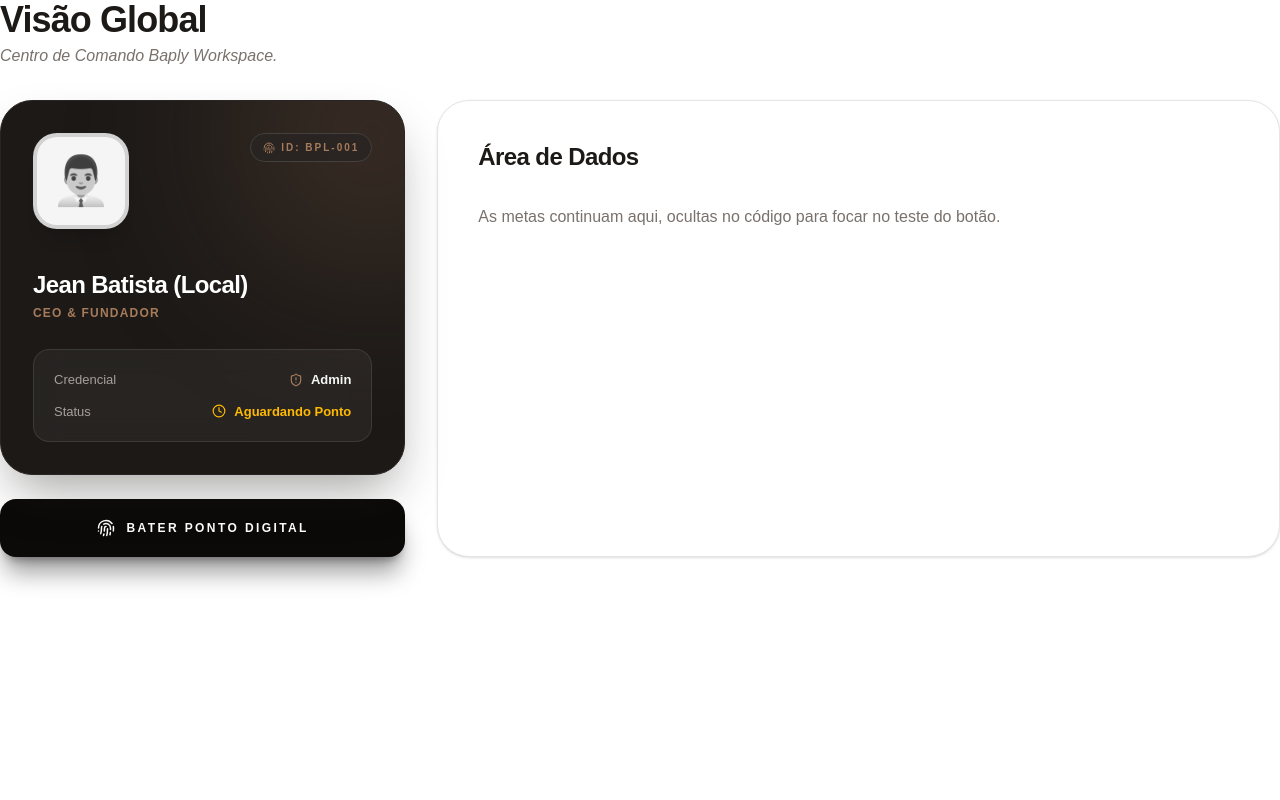
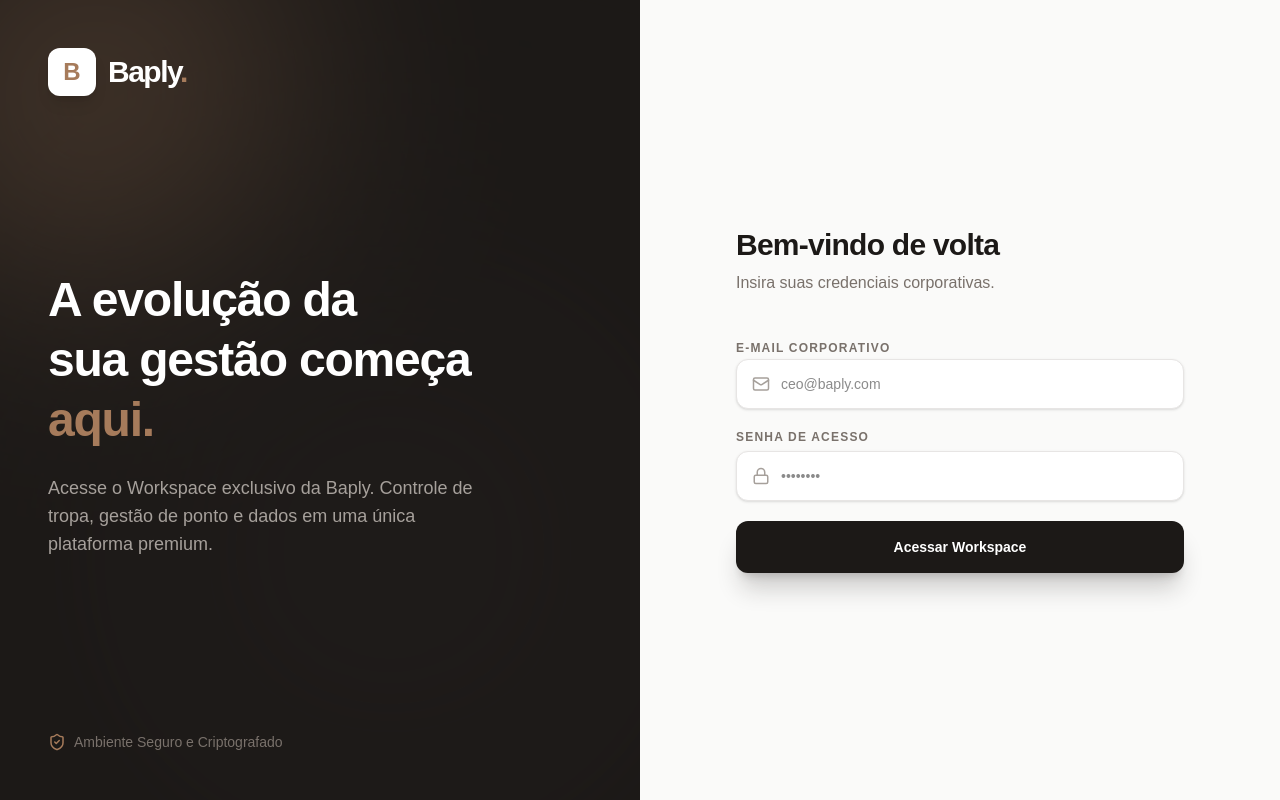
Before and after one commit to Baplyerp/GestoBap, a Next.js app in the folder gestobap-web/: page / in a window 1280 px wide. Built offline with nearby package versions, Linux system fonts and the light colour scheme; no server answers.

Commit message:
Restaurando o design premium Split Screen da tela de Login

```diff
--- a/gestobap-web/src/app/page.tsx
+++ b/gestobap-web/src/app/page.tsx
@@ -1,187 +1,135 @@
 "use client";
 
-import { useState, useEffect } from "react";
+import { useState } from "react";
 import { createClient } from "@/lib/supabase";
-import {
-  CheckCircle2,
-  Clock,
-  Target,
-  TrendingUp,
-  Fingerprint,
-  Users,
-  ShieldAlert,
-  LogOut,
-  Loader2
-} from "lucide-react";
+import { useRouter } from "next/navigation";
+import { Loader2, Lock, Mail, ShieldCheck } from "lucide-react";
 
-export default function DashboardPage() {
+export default function LoginPage() {
+  const [email, setEmail] = useState("");
+  const [senha, setSenha] = useState("");
+  const [loading, setLoading] = useState(false);
+  const [erro, setErro] = useState("");
+  const router = useRouter();
   const supabase = createClient();
 
-  const [loading, setLoading] = useState(true);
-  const [processandoPonto, setProcessandoPonto] = useState(false);
-  const [pontoBatido, setPontoBatido] = useState(false);
-  const [pontoId, setPontoId] = useState<string | null>(null);
+  const handleLogin = async (e: React.FormEvent) => {
+    e.preventDefault();
+    setLoading(true);
+    setErro("");
 
-  const [usuario, setUsuario] = useState({
-    nome: "Jean Batista (Local)",
-    cargo: "CEO & Fundador",
-    nivel: "Admin",
-    codigo: "ID: BPL-001"
+    const { error } = await supabase.auth.signInWithPassword({
+      email,
+      password: senha,
     });
 
-  // CARREGAMENTO: Verifica a sessão e o histórico
-  useEffect(() => {
-    async function carregarDados() {
-      const { data: { user }, error: authError } = await supabase.auth.getUser();
-
-      if (authError || !user) {
-        console.error("Usuário não está logado no Supabase!", authError);
-        // Não interrompe a tela, mas avisa no console
+    if (error) {
+      setErro("Credenciais inválidas. Tente novamente.");
+      setLoading(false);
     } else {
-        // Puxa o último ponto
-        const { data: historicoPonto, error: erroBusca } = await supabase
-          .from("registro_ponto")
-          .select("*")
-          .eq("user_id", user.id)
-          .order("hora_entrada", { ascending: false })
-          .limit(1);
-
-        if (historicoPonto && historicoPonto.length > 0) {
-          if (historicoPonto[0].hora_saida === null) {
-            setPontoBatido(true);
-            setPontoId(historicoPonto[0].id);
+      router.push("/dashboard");
     }
-        }
-      }
-      setLoading(false);
-    }
-    carregarDados();
-  }, []);
-
-  // AÇÃO DO BOTÃO: Com alertas na tela para investigarmos!
-  const handlePonto = async () => {
-    setProcessandoPonto(true);
-
-    // 1. Verifica se sabe quem é você
-    const { data: { user }, error: authError } = await supabase.auth.getUser();
-
-    if (authError || !user) {
-      alert("❌ ERRO DE SESSÃO: O sistema não detectou o seu login. Volte na tela inicial e faça login novamente com seu e-mail e senha!");
-      setProcessandoPonto(false);
-      return;
-    }
-
-    if (!pontoBatido) {
-      // ENTRADA
-      const { data, error } = await supabase.from("registro_ponto").insert([
-        { user_id: user.id }
-      ]).select();
-
-      if (error) {
-        alert(`❌ O BANCO RECUSOU A GRAVAÇÃO!\nMotivo: ${error.message}\nDetalhes: ${error.details}`);
-      } else {
-        alert("✅ PONTO GRAVADO NO SUPABASE COM SUCESSO!");
-        setPontoBatido(true);
-        if (data && data.length > 0) setPontoId(data[0].id);
-      }
-    } else if (pontoId) {
-      // SAÍDA
-      const horaAgora = new Date().toISOString();
-      const { error } = await supabase
-        .from("registro_ponto")
-        .update({ hora_saida: horaAgora, status: 'Turno Encerrado' })
-        .eq("id", pontoId);
-
-      if (error) {
-        alert(`❌ ERRO AO REGISTRAR SAÍDA: ${error.message}`);
-      } else {
-        alert("✅ SAÍDA REGISTRADA COM SUCESSO!");
-        setPontoBatido(false);
-        setPontoId(null);
-      }
-    }
-    setProcessandoPonto(false);
   };
 
-  if (loading) {
   return (
-      <div className="min-h-[60vh] flex flex-col items-center justify-center text-stone-400">
-        <Loader2 className="animate-spin mb-4" size={32} />
-        <p>Sincronizando Cérebro Baply...</p>
-      </div>
-    );
-  }
+    <div className="min-h-screen flex bg-stone-50 font-sans">
 
-  return (
-    <div className="animate-in fade-in duration-500">
-      {/* O resto da tela continua igualzinho, chique e elegante! */}
-      <div className="mb-8">
-        <h1 className="text-4xl font-black text-stone-900 tracking-tight">Visão Global</h1>
-        <p className="text-stone-500 font-medium mt-1 italic">Centro de Comando Baply Workspace.</p>
+      {/* LADO ESQUERDO: BRANDING DA BAPLY (A Tela Premium com as cores do Dash) */}
+      <div className="hidden lg:flex lg:w-1/2 bg-stone-900 p-12 flex-col justify-between relative overflow-hidden">
+        {/* Efeitos de Fundo Elegantes (Idênticos ao Cartão do Dashboard) */}
+        <div className="absolute top-0 left-0 w-full h-full overflow-hidden z-0 opacity-30">
+          <div className="absolute -top-24 -left-24 w-96 h-96 bg-[#A67B5B] rounded-full blur-[120px]"></div>
+          <div className="absolute bottom-0 right-0 w-[500px] h-[500px] bg-stone-800 rounded-full blur-[150px]"></div>
         </div>
 
-      <div className="grid grid-cols-1 xl:grid-cols-3 gap-8">
-        <div className="col-span-1 space-y-6">
-          <div className="bg-stone-900 rounded-[2rem] shadow-2xl shadow-stone-900/40 overflow-hidden relative border border-stone-800 group">
-            <div className="absolute -top-24 -right-24 w-64 h-64 bg-[#A67B5B] rounded-full blur-[100px] opacity-30 group-hover:opacity-50 transition-opacity duration-700"></div>
+        <div className="relative z-10 flex items-center gap-3">
+          <div className="w-12 h-12 rounded-xl bg-white flex items-center justify-center text-[#A67B5B] font-black text-2xl shadow-lg">
+            B
+          </div>
+          <span className="text-3xl font-black tracking-tighter text-white">
+            Baply<span className="text-[#A67B5B]">.</span>
+          </span>
+        </div>
 
-            <div className="p-8 relative z-10">
-              <div className="flex justify-between items-start mb-10">
-                <div className="w-24 h-24 rounded-3xl bg-stone-100 border-4 border-[#A67B5B]/30 shadow-xl flex items-center justify-center text-5xl overflow-hidden grayscale hover:grayscale-0 transition-all duration-500">
-                  👨‍💼
+        <div className="relative z-10">
+          <h1 className="text-5xl font-black text-white tracking-tight leading-tight mb-6">
+            A evolução da<br />
+            sua gestão começa<br />
+            <span className="text-[#A67B5B]">aqui.</span>
+          </h1>
+          <p className="text-stone-400 text-lg font-medium max-w-md">
+            Acesse o Workspace exclusivo da Baply. Controle de tropa, gestão de ponto e dados em uma única plataforma premium.
+          </p>
         </div>
-                <div className="text-right">
-                  <div className="inline-flex items-center gap-1.5 px-3 py-1.5 rounded-full bg-stone-800/80 border border-stone-700 text-[10px] font-black text-[#A67B5B] uppercase tracking-[0.2em] backdrop-blur-md">
-                    <Fingerprint size={12} /> {usuario.codigo}
-                  </div>
+
+        <div className="relative z-10 flex items-center gap-2 text-stone-500 text-sm font-medium">
+          <ShieldCheck size={18} className="text-[#A67B5B]" />
+          <span>Ambiente Seguro e Criptografado</span>
         </div>
       </div>
 
-              <div className="space-y-1">
-                <h2 className="text-2xl font-bold text-white tracking-tight">{usuario.nome}</h2>
-                <p className="text-[#A67B5B] font-bold text-xs uppercase tracking-widest pb-6">{usuario.cargo}</p>
+      {/* LADO DIREITO: FORMULÁRIO DE LOGIN */}
+      <div className="w-full lg:w-1/2 flex items-center justify-center p-8 sm:p-12 relative z-10 bg-stone-50">
+        <div className="w-full max-w-md animate-in fade-in slide-in-from-bottom-8 duration-700 delay-150">
 
-                <div className="space-y-3 p-5 rounded-2xl bg-white/5 border border-white/10 backdrop-blur-md">
-                  <div className="flex justify-between items-center text-[13px]">
-                    <span className="text-stone-400 font-medium">Credencial</span>
-                    <span className="font-bold text-stone-100 flex items-center gap-2">
-                      <ShieldAlert size={14} className="text-[#A67B5B]" /> {usuario.nivel}
-                    </span>
+          <div className="mb-10 text-center lg:text-left">
+            {/* Logo para versão Mobile */}
+            <div className="lg:hidden w-16 h-16 rounded-2xl bg-stone-900 flex items-center justify-center text-[#A67B5B] font-black text-3xl shadow-lg mx-auto mb-6">
+              B
             </div>
-                  <div className="flex justify-between items-center text-[13px]">
-                    <span className="text-stone-400 font-medium">Status</span>
-                    <span className={`font-bold flex items-center gap-2 ${pontoBatido ? 'text-emerald-400' : 'text-amber-400'}`}>
-                      {pontoBatido ? <CheckCircle2 size={14} /> : <Clock size={14} />}
-                      {pontoBatido ? "Em Operação" : "Aguardando Ponto"}
-                    </span>
+            <h2 className="text-3xl font-black text-stone-900 tracking-tight">Bem-vindo de volta</h2>
+            <p className="text-stone-500 font-medium mt-2">Insira suas credenciais corporativas.</p>
+          </div>
+
+          {erro && (
+            <div className="mb-6 p-4 bg-red-50 text-red-600 text-sm font-bold rounded-xl border border-red-100 flex items-center gap-2 animate-in slide-in-from-top-2">
+              <div className="w-1.5 h-full bg-red-600 rounded-full"></div>
+              {erro}
+            </div>
+          )}
+
+          <form onSubmit={handleLogin} className="space-y-5">
+            <div className="space-y-1.5">
+              <label className="text-xs font-bold text-stone-500 uppercase tracking-widest">E-mail Corporativo</label>
+              <div className="relative">
+                <Mail className="absolute left-4 top-1/2 -translate-y-1/2 text-stone-400" size={18} />
+                <input
+                  type="email"
+                  required
+                  value={email}
+                  onChange={(e) => setEmail(e.target.value)}
+                  className="w-full pl-11 pr-4 py-3.5 bg-white border border-stone-200 rounded-xl text-sm focus:outline-none focus:border-[#A67B5B] focus:ring-1 focus:ring-[#A67B5B] transition-all shadow-sm"
+                  placeholder="ceo@baply.com"
+                />
               </div>
             </div>
+
+            <div className="space-y-1.5">
+              <div className="flex justify-between items-center">
+                <label className="text-xs font-bold text-stone-500 uppercase tracking-widest">Senha de Acesso</label>
               </div>
+              <div className="relative">
+                <Lock className="absolute left-4 top-1/2 -translate-y-1/2 text-stone-400" size={18} />
+                <input
+                  type="password"
+                  required
+                  value={senha}
+                  onChange={(e) => setSenha(e.target.value)}
+                  className="w-full pl-11 pr-4 py-3.5 bg-white border border-stone-200 rounded-xl text-sm focus:outline-none focus:border-[#A67B5B] focus:ring-1 focus:ring-[#A67B5B] transition-all shadow-sm"
+                  placeholder="••••••••"
+                />
               </div>
             </div>
 
             <button
-            onClick={handlePonto}
-            disabled={processandoPonto}
-            className={`w-full py-5 px-6 rounded-2xl font-black text-xs uppercase tracking-[0.2em] flex items-center justify-center gap-3 transition-all duration-300 shadow-xl ${
-              processandoPonto ? "opacity-50 cursor-not-allowed" : ""
-            } ${
-              pontoBatido
-                ? "bg-stone-200 text-stone-500 shadow-stone-200/20 hover:bg-stone-300"
-                : "bg-stone-950 text-white shadow-stone-950/40 hover:bg-stone-800 hover:scale-[1.02] active:scale-95"
-            }`}
+              type="submit"
+              disabled={loading}
+              className="w-full py-4 mt-4 bg-stone-900 text-white rounded-xl font-bold text-sm hover:bg-stone-800 hover:scale-[1.02] active:scale-95 transition-all shadow-xl shadow-stone-900/20 disabled:opacity-50 disabled:cursor-not-allowed flex items-center justify-center gap-2"
             >
-            {processandoPonto ? <Loader2 size={18} className="animate-spin" /> : pontoBatido ? <LogOut size={18} /> : <Fingerprint size={18} />}
-            {processandoPonto ? "Sincronizando..." : pontoBatido ? "Encerrar Expediente" : "Bater Ponto Digital"}
+              {loading ? <Loader2 size={18} className="animate-spin" /> : "Acessar Workspace"}
             </button>
-        </div>
+          </form>
 
-        {/* ... (Área de Metas - Apenas placeholder visual) ... */}
-        <div className="col-span-1 xl:col-span-2 space-y-6">
-          <div className="bg-white p-10 rounded-[2rem] shadow-sm border border-stone-200 h-full">
-            <h3 className="text-2xl font-black text-stone-900 tracking-tight mb-8">Área de Dados</h3>
-            <p className="text-stone-500">As metas continuam aqui, ocultas no código para focar no teste do botão.</p>
-          </div>
         </div>
       </div>
     </div>
```
Lines whose indentation alone changed are shown as unchanged.
